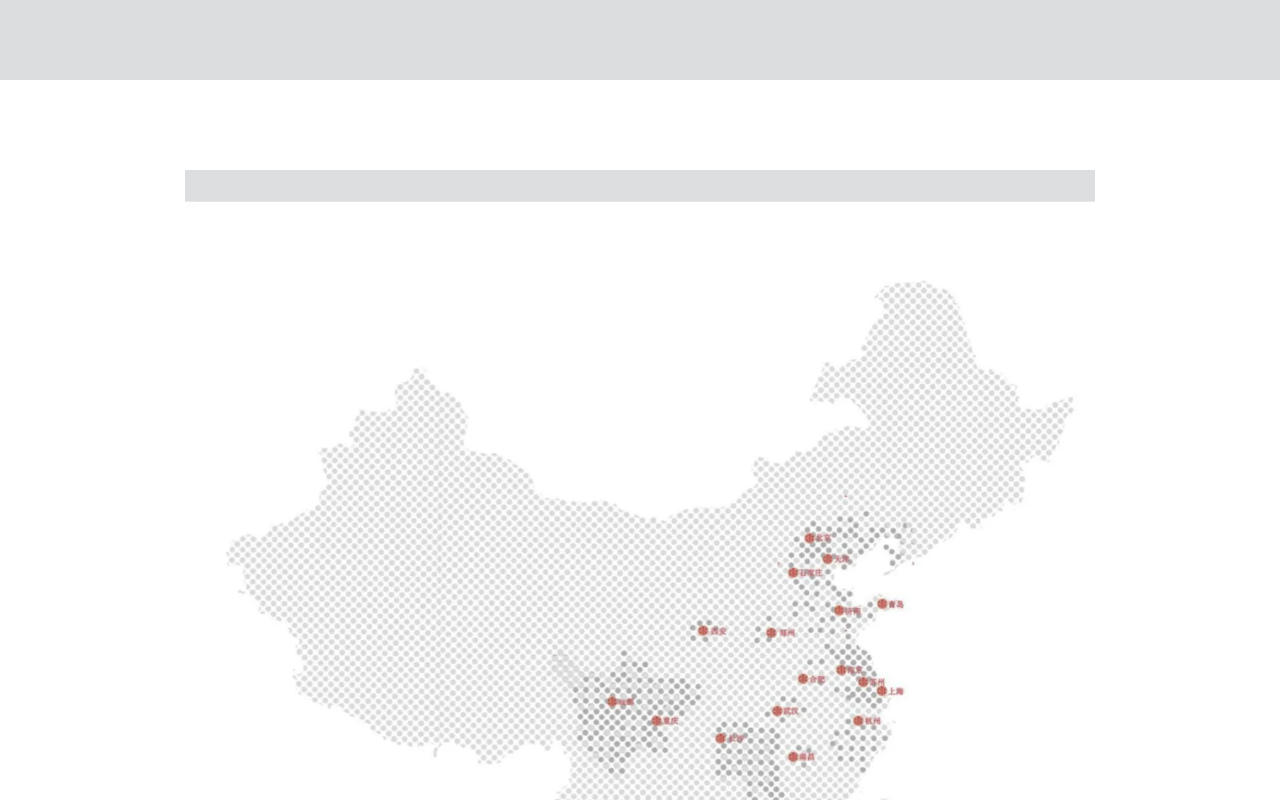
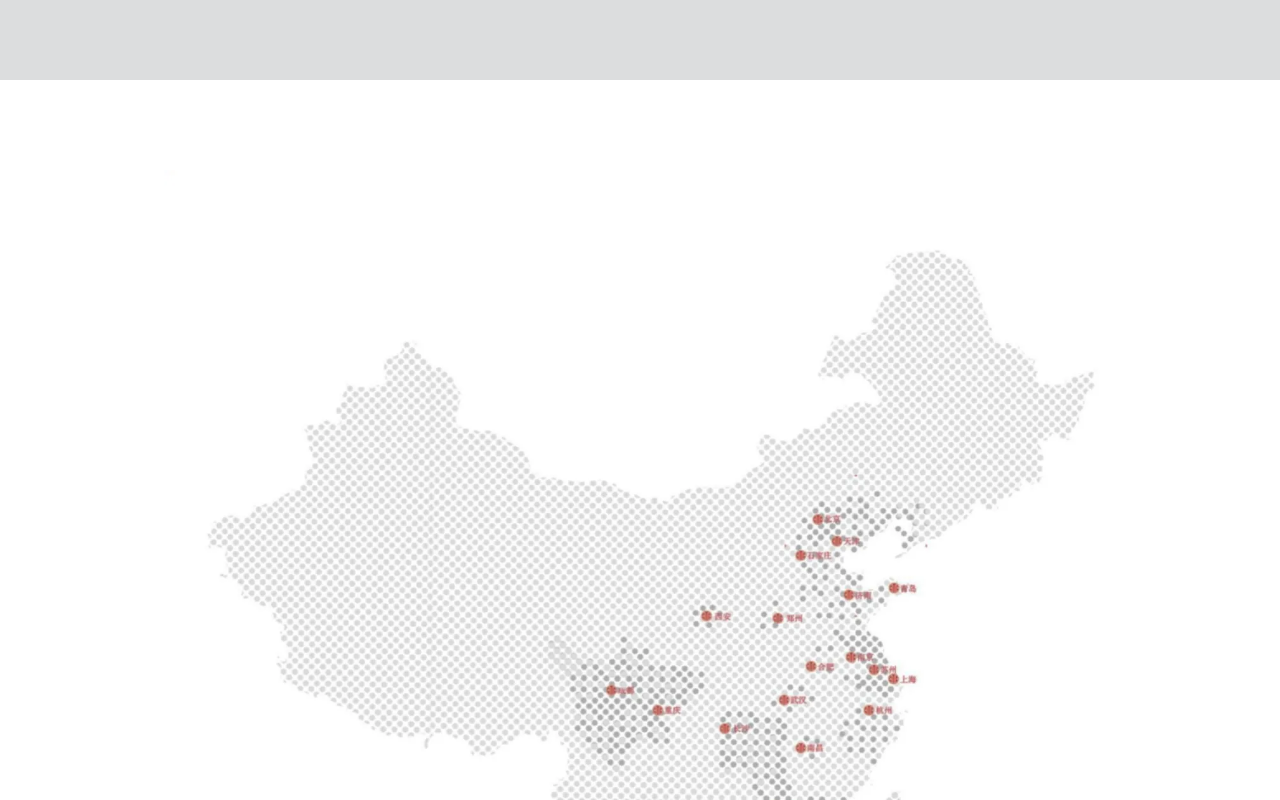
Before and after one commit to ryanzzeng/oia-group-nextjs, a Next.js app: page /news/bjby in a window 1280 px wide. Shown: the part 1300-2100 px from the top of the page. Built offline with nearby package versions, Linux system fonts and the light colour scheme.

Commit message:
fix news/bjby/

```diff
--- a/app/globals.css
+++ b/app/globals.css
@@ -381,6 +381,9 @@ footer.brand-footer{position:relative;display:block;width:100%;height:420px;min-
   .showcase-phase{height:44px;min-width:160px;font-size:15px}
 }
 
+/* The Boyuan map source contains a narrow grey strip along its top edge. */
+.boyuan-news-map img{object-fit:contain;transform:translateY(-2%) scale(1.045)}
+
 /* Redesigned shared footer. */
 footer.brand-footer{width:100%;height:456px;min-height:456px;margin:22px 0 0;background:#2856a2}
 .brand-footer nav{left:5%;top:101px;bottom:auto;gap:64px}.brand-footer nav a{font-size:22px;line-height:1.2}
```
